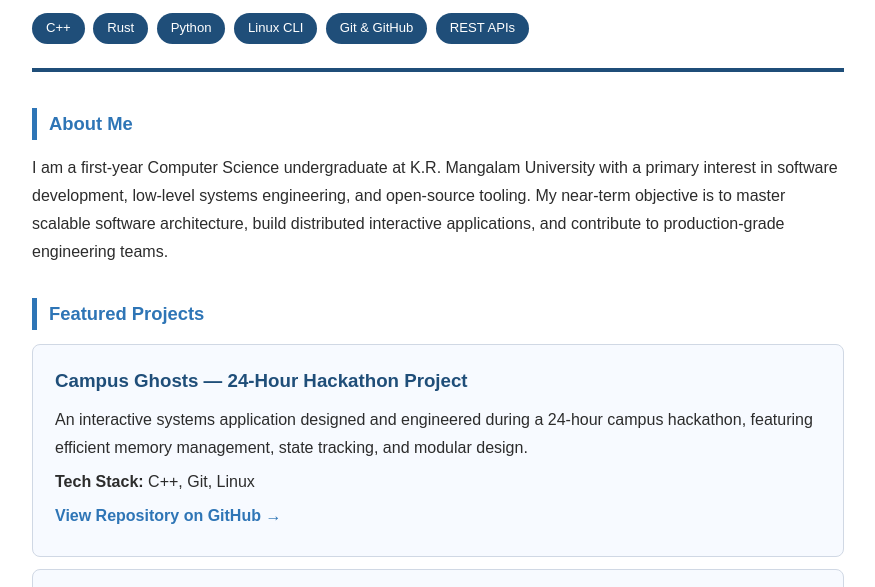
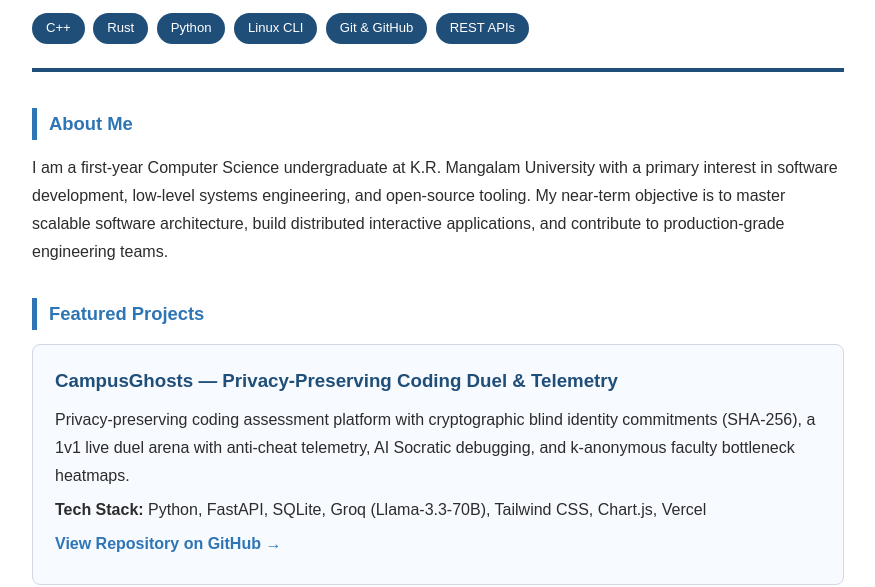
Before and after one commit to surfingtheinanimatesenses/developer-portfolio, a plain HTML site: page index.html in a window 1280 px wide. Shown: the part 141-728 px from the top of the page, without its empty margins (202-1077 px from the left). Drawn offline with Linux system fonts and the light colour scheme.

Commit message:
fix: update CampusGhosts tech stack to reflect actual architecture

```diff
--- a/index.html
+++ b/index.html
@@ -73,11 +73,11 @@ I am a first-year Computer Science undergraduate at K.R. Mangalam University wit
 <h2>Featured Projects</h2>
 
 <div class="card">
-<h3>Campus Ghosts — 24-Hour Hackathon Project</h3>
+<h3>CampusGhosts — Privacy-Preserving Coding Duel & Telemetry</h3>
 <p>
-An interactive systems application designed and engineered during a 24-hour campus hackathon, featuring efficient memory management, state tracking, and modular design.
+Privacy-preserving coding assessment platform with cryptographic blind identity commitments (SHA-256), a 1v1 live duel arena with anti-cheat telemetry, AI Socratic debugging, and k-anonymous faculty bottleneck heatmaps.
 </p>
-<p><strong>Tech Stack:</strong> C++, Git, Linux</p>
+<p><strong>Tech Stack:</strong> Python, FastAPI, SQLite, Groq (Llama-3.3-70B), Tailwind CSS, Chart.js, Vercel</p>
 <p>
 <a href="https://github.com/surfingtheinanimatesenses/Campus-Ghosts" target="_blank">
 View Repository on GitHub &rarr;
```
Also changed, not shown: 2 other files.
